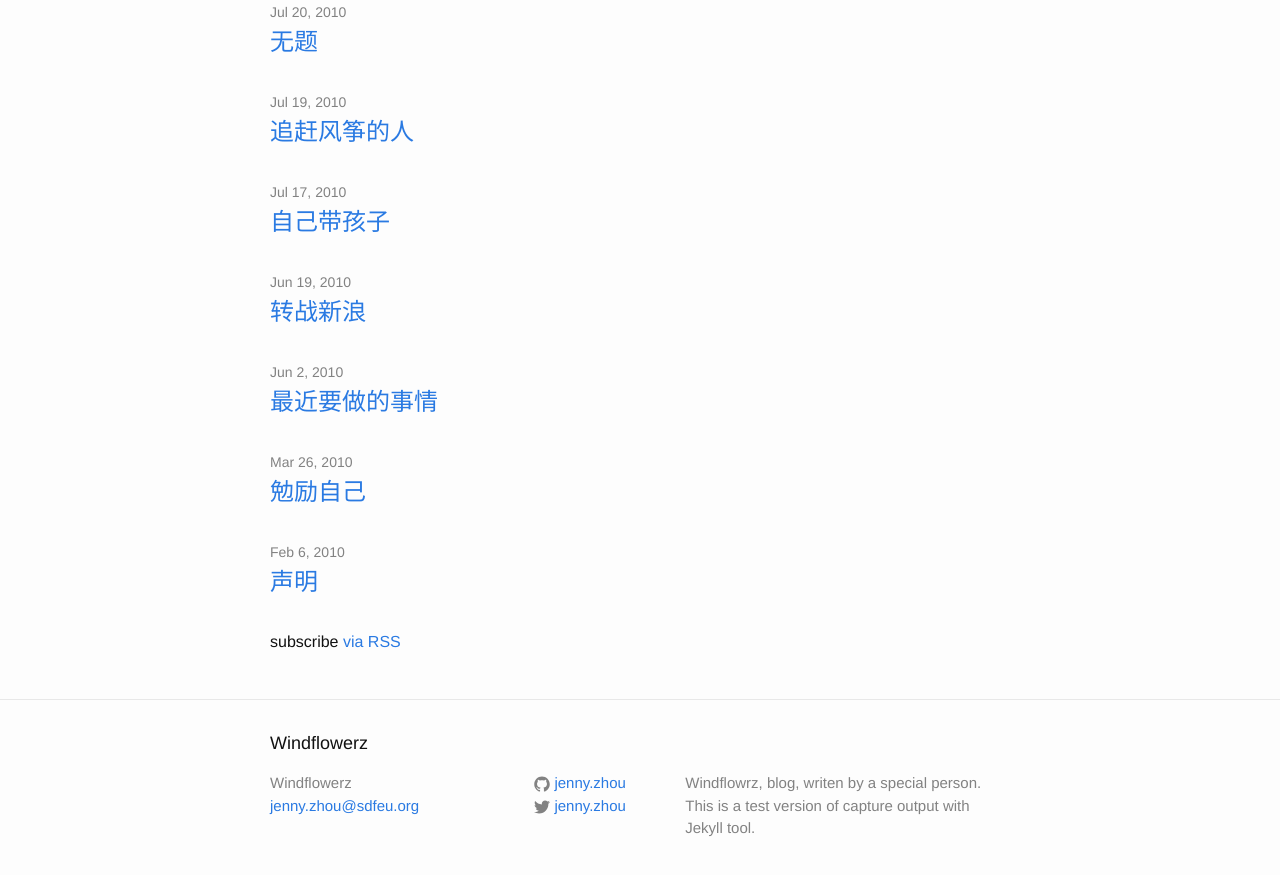
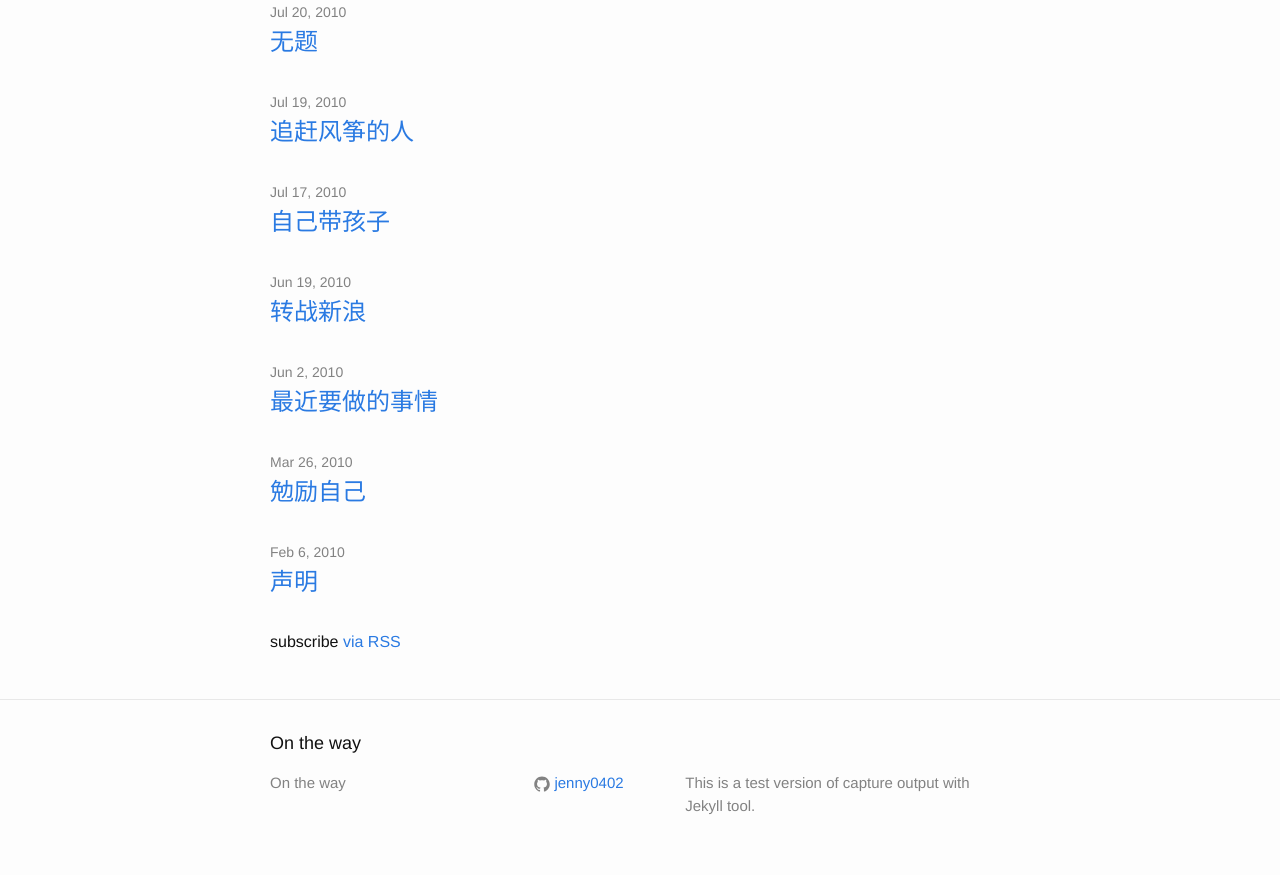
Before and after one commit to jenny0402/myblog, a Jekyll site: the page built from index.html, in a window 1280 px wide and 900 px high, scrolled down 11801 px. Shown: the top 875 px of the window. Built offline with Jekyll 4.4.1, drawn with Linux system fonts in a browser that asks for light colours; some of the changed text lies outside the part shown.

Commit message:
update config file

```diff
--- a/_config.yml
+++ b/_config.yml
@@ -1,14 +1,10 @@
 # Site settings
-title: Windflowerz
-email: jenny.zhou@sdfeu.org
+title: On the way
 description: > # this means to ignore newlines until "baseurl:"
-   Windflowrz, blog, writen by a special person.
-
    This is a test version of capture output with Jekyll tool.
 baseurl: "/myblog" # the subpath of your site, e.g. /blog/
 url: "" # the base hostname & protocol for your site
-twitter_username: jenny.zhou
-github_username:  jenny.zhou
+github_username:  jenny0402
 
 # Build settings
 markdown: kramdown
```
